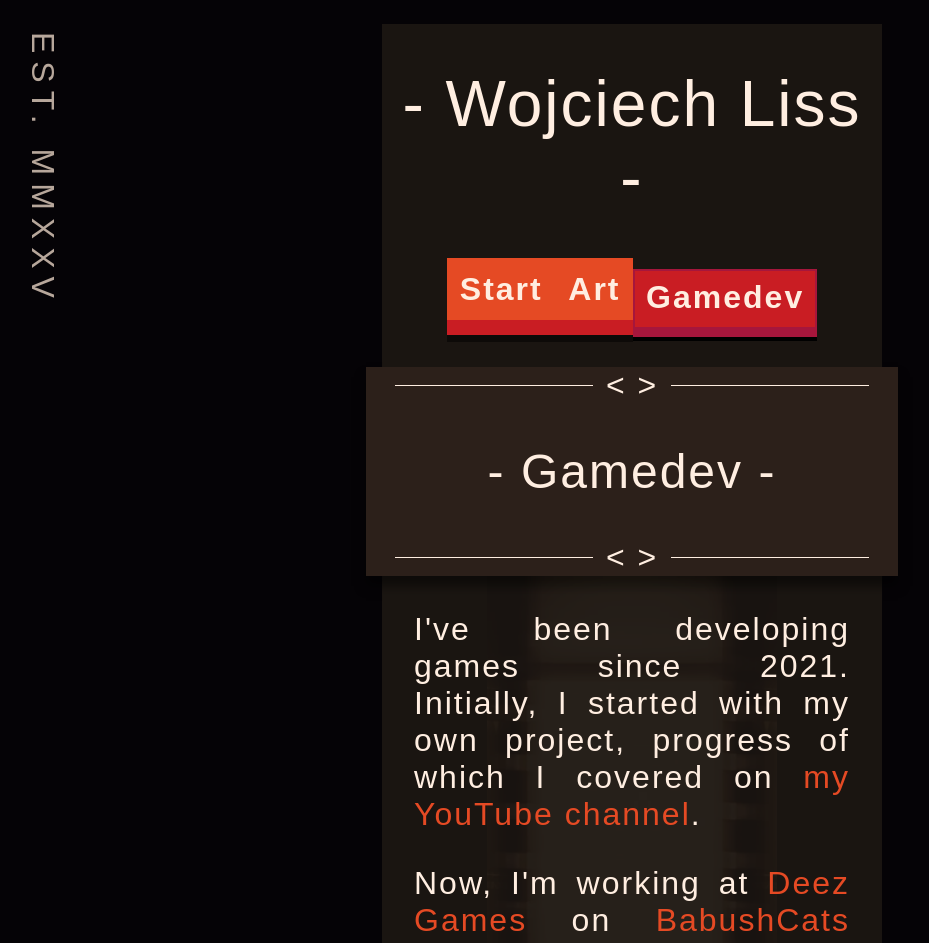
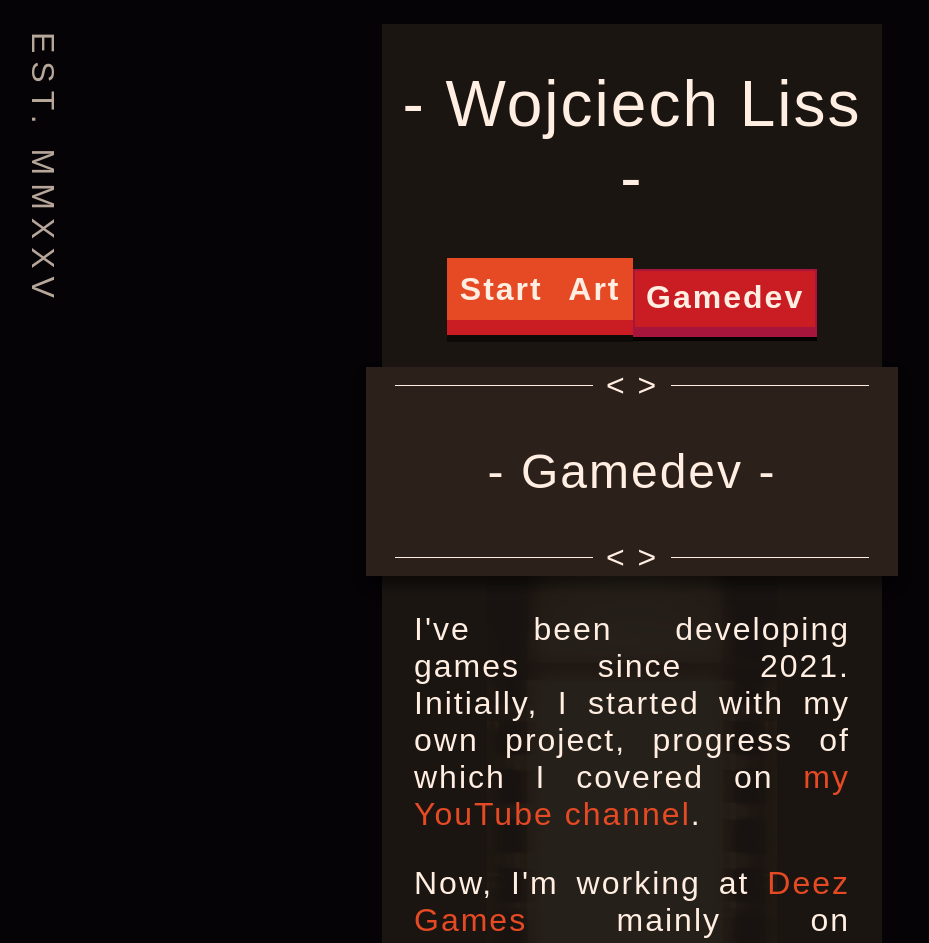
Before and after one commit to ThatDoc/portfolio, a React (Create React App) app: page /Gamedev in a window 1280 px wide. Shown: the top 943 px of the page, without its empty margins (8-937 px from the left). Built offline with nearby package versions, Linux system fonts and the light colour scheme; no server answers; the HTML template or start-up script is replaced by a standard one; a web font is replaced by a local one.

Commit message:
Version 1.10
Updated Game Dev page link

```diff
--- a/src/pages/GamedevPage.js
+++ b/src/pages/GamedevPage.js
@@ -26,8 +26,8 @@ const GamedevPage = () => {
                         I covered on <a className="link" href="https://www.youtube.com/@dociuu">my YouTube channel</a>.
                     </p>
                     <p>
-                        Now, I'm working at <a className="link" href="https://deezgames.eu">Deez Games</a> on <a className="link" href="https://store.steampowered.com/app/2923270/BabushCats/">BabushCats</a> mainly
-                        on animations, UI, art, VFX and coding.
+                        Now, I'm working at <a className="link" href="https://deez-games.itch.io">Deez Games</a> mainly
+                        on animations, UI, art, VFX and some coding.
                     </p>
                     <ProjectGallery images={images} />
                 </div>
```
